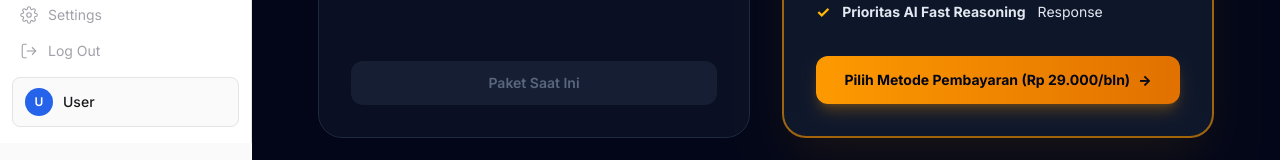
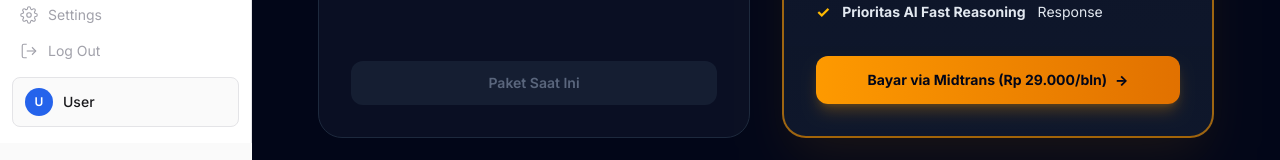
Before and after one commit to Vals-devs/ReaserchHelper, a Vue app in the folder frontend/: page /pricing in a window 1280 px wide. Shown: the part 657-817 px from the top of the page. Built offline with nearby package versions, Linux system fonts and the light colour scheme; no server answers; sample sign-in values are in the browser's storage.

Commit message:
refactor(audit): final purge of unused status import and update Pricing.vue branding for Midtrans

```diff
--- a/frontend/src/views/Pricing.vue
+++ b/frontend/src/views/Pricing.vue
@@ -101,7 +101,7 @@
           @click="showModal = true"
           class="mt-8 w-full py-3.5 bg-gradient-to-r from-amber-500 to-amber-600 hover:from-amber-600 hover:to-amber-700 text-slate-950 font-extrabold rounded-xl text-sm transition shadow-lg shadow-amber-500/25 cursor-pointer flex items-center justify-center gap-2"
         >
-          <span>{{ authStore.user?.plan_tier === 'pro' ? 'Akun Anda Saat Ini (Pro)' : 'Pilih Metode Pembayaran (Rp 29.000/bln)' }}</span>
+          <span>{{ authStore.user?.plan_tier === 'pro' ? 'Akun Anda Saat Ini (Pro)' : 'Bayar via Midtrans (Rp 29.000/bln)' }}</span>
           <span>→</span>
         </button>
       </div>
```
Also changed, not shown: 1 other file (tests, documents, lock files or other folders).
